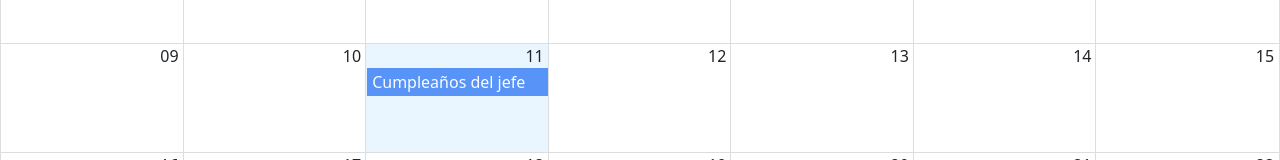
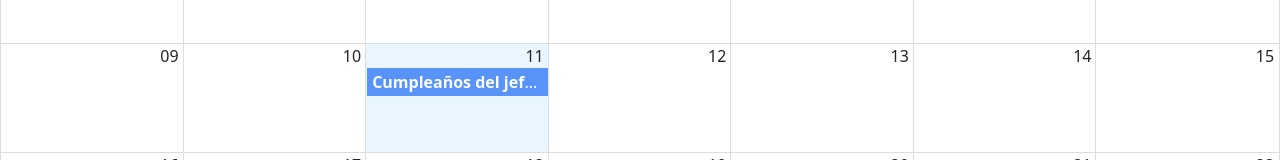
Before and after one commit to rrchoque/rfh-10-calendar-app, a React (Vite) app: page /auth in a window 1280 px wide. Shown: the part 322-482 px from the top of the page. Built offline with nearby package versions, Linux system fonts and the light colour scheme.

Commit message:
Se personalizó la vista del evento

```diff
--- /dev/null
+++ b/src/calendar/components/CalendarEvent.jsx
@@ -0,0 +1,13 @@
+
+
+export const CalendarEvent = ({ event }) => {
+
+    const { title, user } = event;
+
+    return (
+        <>
+            <strong>{ title }</strong>
+            <span> - { user.name }</span>
+        </>
+    )
+}
--- a/src/calendar/index.js
+++ b/src/calendar/index.js
@@ -1,2 +1,3 @@
 export * from './pages/CalendarPage';
 export * from './components/Navbar';
+export * from './components/CalendarEvent';
--- a/src/calendar/pages/CalendarPage.jsx
+++ b/src/calendar/pages/CalendarPage.jsx
@@ -1,7 +1,7 @@
 import { Calendar } from 'react-big-calendar'
 import 'react-big-calendar/lib/css/react-big-calendar.css'
 
-import { Navbar } from "../"
+import { CalendarEvent, Navbar } from "../"
 import { addHours } from 'date-fns'
 import { getMessagesES, localizer } from '../../helpers'
 
@@ -49,6 +49,9 @@
         style={{ height: 'calc(100vh - 80px)' }}
         messages={getMessagesES()}
         eventPropGetter={ eventStyleGetter }
+        components={{
+          event: CalendarEvent
+        }}
       />
     </>
   )
--- a/src/main.jsx
+++ b/src/main.jsx
@@ -4,7 +4,7 @@
 import { CalendarApp } from './CalendarApp'
 
 ReactDOM.createRoot(document.getElementById('root')).render(
-  <React.StrictMode>
+  // <React.StrictMode>
     <CalendarApp />
-  </React.StrictMode>,
+  // </React.StrictMode>,
 )
```
